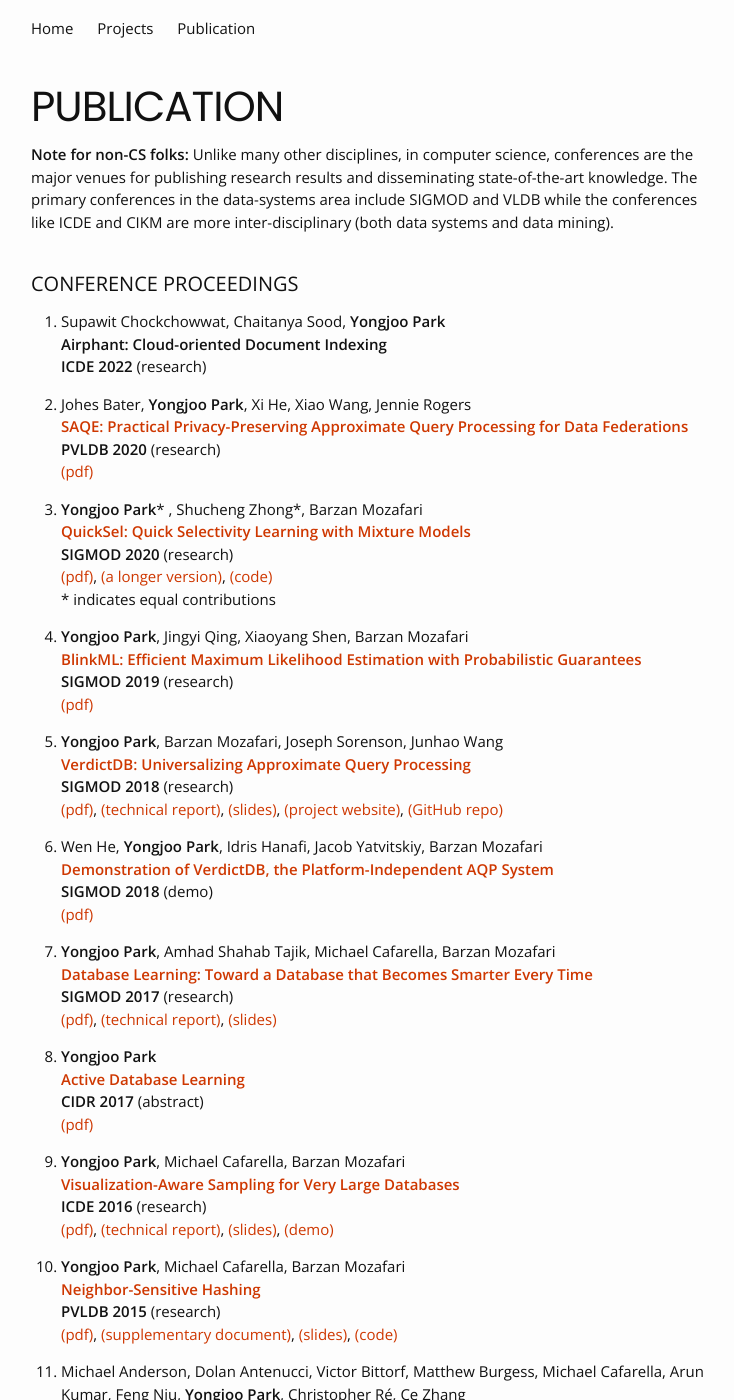
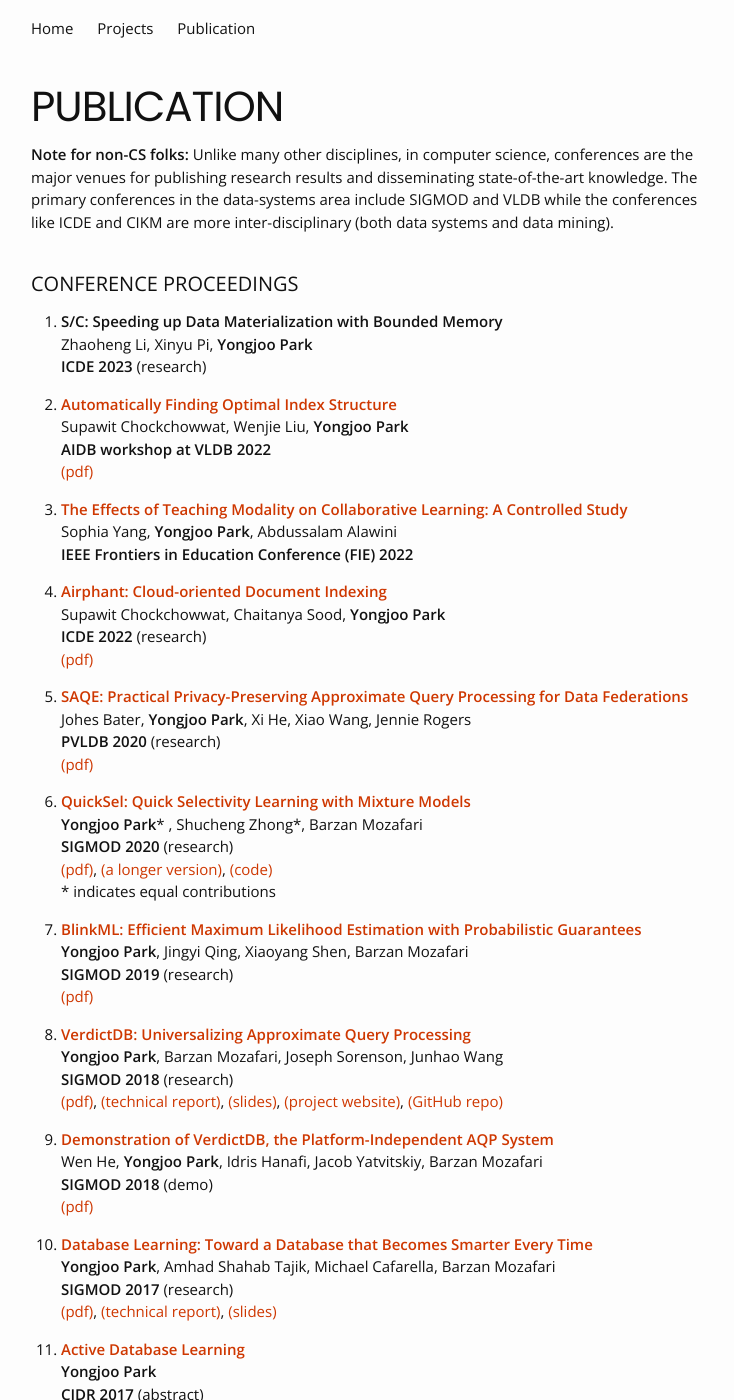
Before and after one commit to pyongjoo/pyongjoo.github.io, a Jekyll site: the page built from publication.md, in a window 1280 px wide and 1400 px high. Shown: the whole window, without its empty margins (269-1003 px from the left). Built offline with Jekyll 4.4.1, drawn with Linux system fonts in a browser that asks for light colours; some of the changed text lies outside the part shown.

Commit message:
Added new papers to publication

```diff
--- a/publication.md
+++ b/publication.md
@@ -17,30 +17,44 @@
 
 ### CONFERENCE PROCEEDINGS
 
-1. Supawit Chockchowwat, Chaitanya Sood, **Yongjoo Park**
-   **Airphant: Cloud-oriented Document Indexing**
+1. **S/C: Speeding up Data Materialization with Bounded Memory**
+   Zhaoheng Li, Xinyu Pi, **Yongjoo Park**
+   **ICDE 2023** (research)
+
+1. **[Automatically Finding Optimal Index Structure](https://sites.google.com/view/aidb2022/home/accepted-papers?authuser=0)**
+   Supawit Chockchowwat, Wenjie Liu, **Yongjoo Park**
+   **AIDB workshop at VLDB 2022**
+   [(pdf)](https://arxiv.org/abs/2208.03823)
+
+1. **[The Effects of Teaching Modality on Collaborative Learning: A Controlled Study](https://ieeexplore.ieee.org/document/9962705/)**
+   Sophia Yang, **Yongjoo Park**, Abdussalam Alawini
+   **IEEE Frontiers in Education Conference (FIE) 2022**
+
+1. **[Airphant: Cloud-oriented Document Indexing](https://www.computer.org/csdl/proceedings-article/icde/2022/088300b368/1FwFnhXNpq8)**
+   Supawit Chockchowwat, Chaitanya Sood, **Yongjoo Park**
    **ICDE 2022** (research)
+   [(pdf)](https://arxiv.org/abs/2112.13323)
 
-1. Johes Bater, **Yongjoo Park**, Xi He, Xiao Wang, Jennie Rogers
-   **[SAQE: Practical Privacy-Preserving Approximate Query Processing for Data Federations](http://www.vldb.org/pvldb/vol13/p2691-bater.pdf)**
+1. **[SAQE: Practical Privacy-Preserving Approximate Query Processing for Data Federations](http://www.vldb.org/pvldb/vol13/p2691-bater.pdf)**
+   Johes Bater, **Yongjoo Park**, Xi He, Xiao Wang, Jennie Rogers
    **PVLDB 2020** (research)
    [(pdf)](http://users.eecs.northwestern.edu/~jennie/pubs/saqe.pdf)
 
-1. **Yongjoo Park**\* , Shucheng Zhong\*, Barzan Mozafari
-   **[QuickSel: Quick Selectivity Learning with Mixture Models](https://dl.acm.org/doi/abs/10.1145/3318464.3389727)**
+1. **[QuickSel: Quick Selectivity Learning with Mixture Models](https://dl.acm.org/doi/abs/10.1145/3318464.3389727)**
+   **Yongjoo Park**\* , Shucheng Zhong\*, Barzan Mozafari
    **SIGMOD 2020** (research)
    [(pdf)]({{ site.url }}/resources/quicksel_sigmod20.pdf),
    [(a longer version)](https://arxiv.org/pdf/1812.10568.pdf),
    [(code)](https://github.com/illinoisdata/quicksel)
    \* indicates equal contributions
 
-1. **Yongjoo Park**, Jingyi Qing, Xiaoyang Shen, Barzan Mozafari
-   **[BlinkML: Efficient Maximum Likelihood Estimation with Probabilistic Guarantees](http://sigmod2019.org/)**
+1. **[BlinkML: Efficient Maximum Likelihood Estimation with Probabilistic Guarantees](http://sigmod2019.org/)**
+   **Yongjoo Park**, Jingyi Qing, Xiaoyang Shen, Barzan Mozafari
    **SIGMOD 2019** (research)
    [(pdf)]({{ site.url }}/resources/blinkml_sigmod19_pdf.pdf)
 
-1. **Yongjoo Park**, Barzan Mozafari, Joseph Sorenson, Junhao Wang
-   **[VerdictDB: Universalizing Approximate Query Processing](https://dl.acm.org/citation.cfm?id=3196905)**
+1. **[VerdictDB: Universalizing Approximate Query Processing](https://dl.acm.org/citation.cfm?id=3196905)**
+   **Yongjoo Park**, Barzan Mozafari, Joseph Sorenson, Junhao Wang
    **SIGMOD 2018** (research)
    [(pdf)](https://dl.acm.org/citation.cfm?id=3196905),
    [(technical report)](https://arxiv.org/abs/1804.00770),
@@ -48,42 +62,42 @@
    [(project website)](https://verdictdb.org/),
    [(GitHub repo)](https://github.com/verdict-project/verdict)
 
-1. Wen He, **Yongjoo Park**, Idris Hanafi, Jacob Yatvitskiy, Barzan Mozafari
-   **[Demonstration of VerdictDB, the Platform-Independent AQP System](https://dl.acm.org/citation.cfm?id=3193538)**
+1. **[Demonstration of VerdictDB, the Platform-Independent AQP System](https://dl.acm.org/citation.cfm?id=3193538)**
+   Wen He, **Yongjoo Park**, Idris Hanafi, Jacob Yatvitskiy, Barzan Mozafari
    **SIGMOD 2018** (demo)
    [(pdf)](https://dl.acm.org/citation.cfm?id=3193538)
 
-1. **Yongjoo Park**, Amhad Shahab Tajik, Michael Cafarella, Barzan Mozafari
-   **[Database Learning: Toward a Database that Becomes Smarter Every Time](http://dl.acm.org/citation.cfm?doid=3035918.3064013)**
+1. **[Database Learning: Toward a Database that Becomes Smarter Every Time](http://dl.acm.org/citation.cfm?doid=3035918.3064013)**
+   **Yongjoo Park**, Amhad Shahab Tajik, Michael Cafarella, Barzan Mozafari
    **SIGMOD 2017** (research)
    [(pdf)](http://dl.acm.org/citation.cfm?doid=3035918.3064013),
    [(technical report)](https://arxiv.org/abs/1703.05468),
    [(slides)]({{ site.url }}/resources/db-learning-slides-sigmod17.pdf)
 
-1. **Yongjoo Park**
-   **[Active Database Learning]({{ site.url }}/resources/active-cidr17.pdf)**
+1. **[Active Database Learning]({{ site.url }}/resources/active-cidr17.pdf)**
+   **Yongjoo Park**
    **CIDR 2017** (abstract)
    [(pdf)]({{ site.url }}/resources/active-cidr17.pdf)
 
-1. **Yongjoo Park**, Michael Cafarella, Barzan Mozafari
-   **[Visualization-Aware Sampling for Very Large Databases]({{ site.url }}/resources/ypark_icde16.pdf)**
+1. **[Visualization-Aware Sampling for Very Large Databases]({{ site.url }}/resources/ypark_icde16.pdf)**
+   **Yongjoo Park**, Michael Cafarella, Barzan Mozafari
    **ICDE 2016** (research)
    [(pdf)]({{ site.url }}/resources/ypark_icde16.pdf),
    [(technical report)](http://arxiv.org/abs/1510.03921),
    [(slides)]({{ site.url }}/resources/vas_slides_icde16.pdf),
    [(demo)](http://yongjoopark.com/vas/)
 
-1. **Yongjoo Park**, Michael Cafarella, Barzan Mozafari
-   **[Neighbor-Sensitive Hashing](http://www.vldb.org/pvldb/vol9/p144-park.pdf)**
+1. **[Neighbor-Sensitive Hashing](http://www.vldb.org/pvldb/vol9/p144-park.pdf)**
+   **Yongjoo Park**, Michael Cafarella, Barzan Mozafari
    **PVLDB 2015** (research)
    [(pdf)](http://www.vldb.org/pvldb/vol9/p144-park.pdf),
    [(supplementary document)]({{ site.url }}/resources/vldb2016sup.pdf),
    [(slides)]({{ site.url }}/resources/nsh-slides-vldb16.pdf),
    [(code)](https://github.com/pyongjoo/nsh)
 
-1. Michael Anderson, Dolan Antenucci, Victor Bittorf, Matthew Burgess, Michael Cafarella,
+1. **[Brainwash: A Data System for Feature Engineering](http://web.eecs.umich.edu/~michjc/papers/mythical_man.pdf)**
+   Michael Anderson, Dolan Antenucci, Victor Bittorf, Matthew Burgess, Michael Cafarella,
    Arun Kumar, Feng Niu, **Yongjoo Park**, Christopher Ré, Ce Zhang
-   **[Brainwash: A Data System for Feature Engineering](http://web.eecs.umich.edu/~michjc/papers/mythical_man.pdf)**
    **CIDR 2013** (vision)
    [(pdf)](http://web.eecs.umich.edu/~michjc/papers/mythical_man.pdf)
 
```
Also changed, not shown: _home/2019-11-30-students.md (+5 -4 lines).
